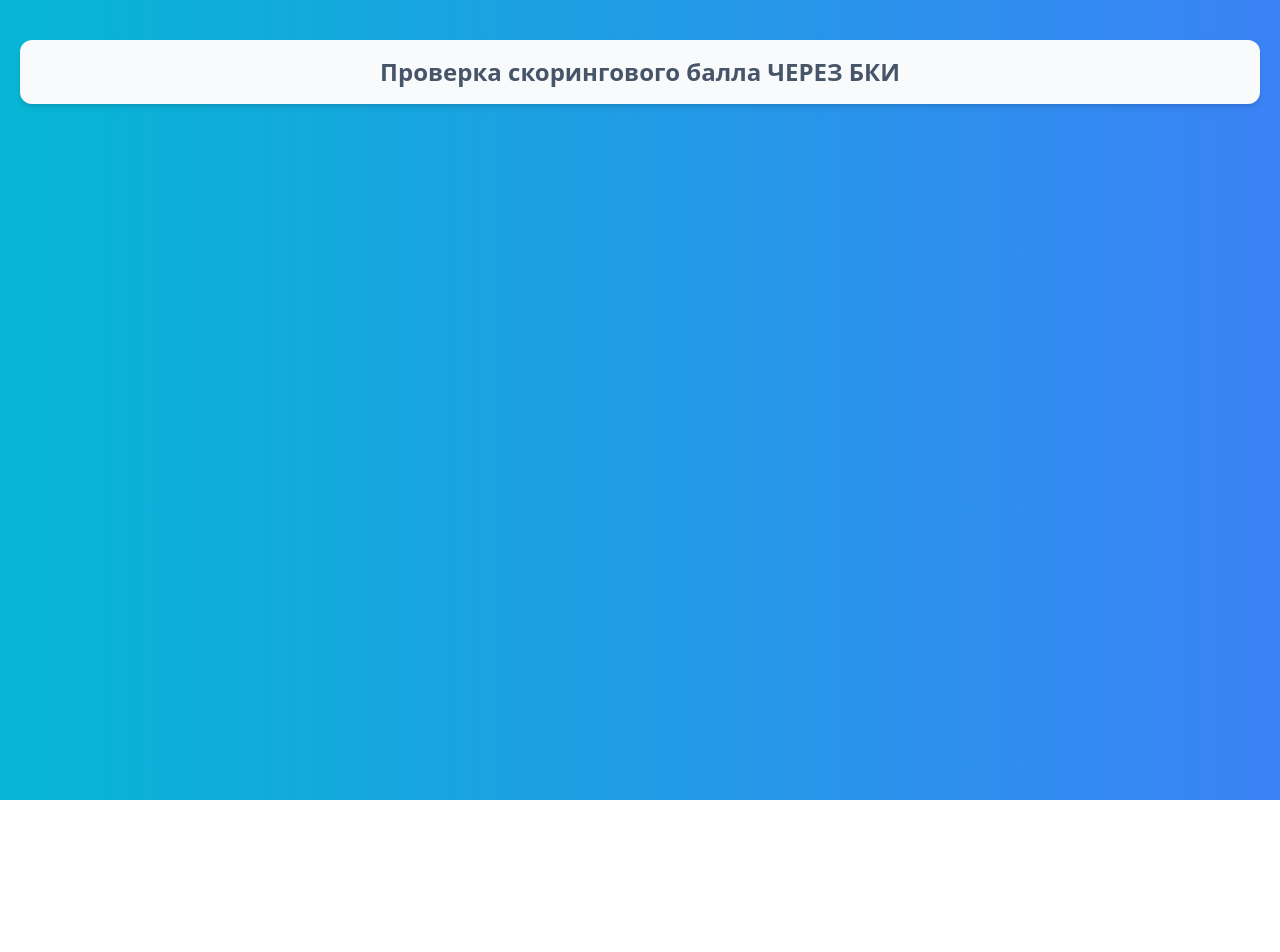
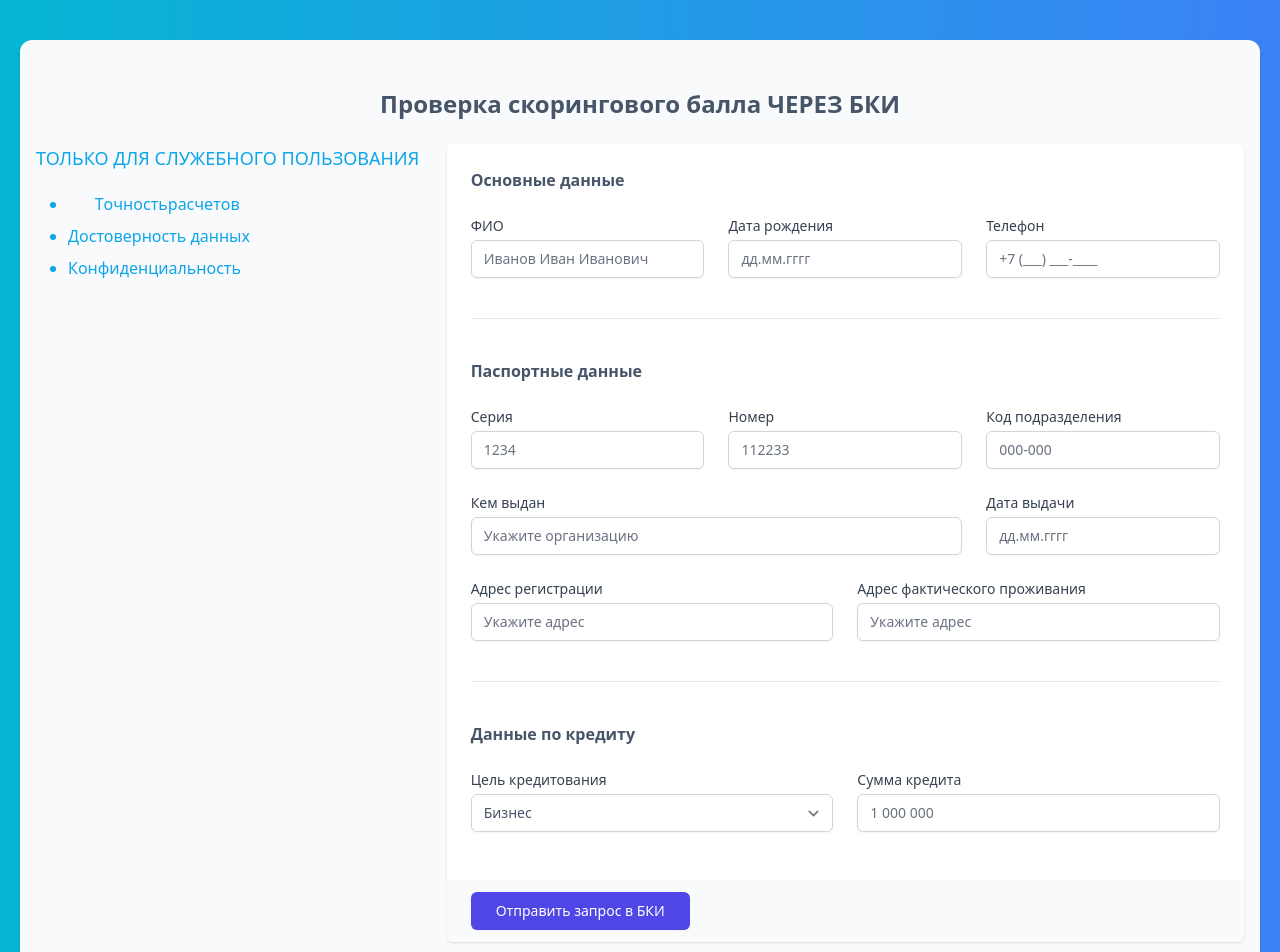
Before and after one commit to BRITVA-hp/fakeCredit, a Vue app: page / in a window 1280 px wide. Shown: the top 952 px of the page. Before the commit the page ends 800 px from the top, so only its background shows below. Built offline with nearby package versions, Linux system fonts and the light colour scheme.

Commit message:
animation

```diff
--- a/package.json
+++ b/package.json
@@ -16,6 +16,7 @@
   "devDependencies": {
     "@babel/core": "^7.12.16",
     "@babel/eslint-parser": "^7.12.16",
+    "@tailwindcss/forms": "^0.5.3",
     "@vue/cli-plugin-babel": "~5.0.0",
     "@vue/cli-plugin-eslint": "~5.0.0",
     "@vue/cli-service": "~5.0.0",
--- a/public/index.html
+++ b/public/index.html
@@ -1,5 +1,5 @@
 <!DOCTYPE html>
-<html lang="">
+<html lang="ru">
   <head>
     <meta charset="utf-8">
     <meta http-equiv="X-UA-Compatible" content="IE=edge">
--- /dev/null
+++ b/src/assets/js/textEffect.js
@@ -0,0 +1,34 @@
+export default (selector) => {
+    const elem = document.querySelector(selector)
+    const arrSym = elem.textContent.split('')
+    const val = Math.round(elem.scrollWidth/Math.sqrt(2))
+    const half = Math.floor(arrSym.length/2)
+
+    elem.textContent = ''
+    arrSym.forEach((sym, symIndex) => {
+        const span = document.createElement('span')
+        span.textContent = sym
+        span.style.display = 'inline-block'
+        span.style.transition = '1s'
+        if (symIndex < half) {
+            if (symIndex%2) {
+                span.style.transform = 'translate(-' + val + 'px, -' + val + 'px)'
+            } else {
+                span.style.transform = 'translate(-' + val + 'px, ' + val + 'px)'
+            }
+        }
+        elem.appendChild(span)
+        let start = null;
+
+        function step(timestamp) {
+            if (!start) start = timestamp;
+            const progress = timestamp - start;
+            span.style.transform = 'translateX(' + Math.min(progress / 10, 200) + 'px)';
+            if (progress < val) {
+                window.requestAnimationFrame(step);
+            }
+        }
+
+        window.requestAnimationFrame(step);
+    })
+}
--- a/src/components/Main.vue
+++ b/src/components/Main.vue
@@ -1,16 +1,129 @@
 <template>
-  <section class="py-10 px-5 section min-h-screen m-auto max-w-8xl bg-gradient-to-r from-cyan-500 to-blue-500">
-    <div class="container p-4 rounded-xl shadow-md m-auto bg-gray-50">
-      <h1 class="text-center font-bold text-lg lg:text-2xl text-slate-600">Проверка скорингового балла ЧЕРЕЗ БКИ</h1>
+  <section class="pt-10 sm:py-10 sm:px-5 section min-h-screen m-auto max-w-8xl bg-gradient-to-r from-cyan-500 to-blue-500 text-slate-600">
+    <div class="container sm:px-4 sm:py-12 rounded-xl sm:shadow-md m-auto sm:bg-gray-50">
+      <h1 class="text-white sm:text-slate-600 px-2 sm:p-0 mb-4 lg:mb-6 text-left lg:text-center font-bold text-xl lg:text-2xl">Проверка скорингового балла ЧЕРЕЗ БКИ</h1>
+
+      <div>
+        <div class="md:grid lg:grid-cols-3 md:gap-6">
+          <div class="lg:col-span-1">
+            <div class="px-4 sm:px-0">
+              <h3 class="text-sm lg:text-lg font-medium leading-6 mb-3 lg:mb-5 text-green-300 sm:text-sky-500">ТОЛЬКО ДЛЯ СЛУЖЕБНОГО   ПОЛЬЗОВАНИЯ</h3>
+              <ul class="list-disc pl-6 lg:pl-8 text-green-300 sm:text-sky-500">
+                <li class="effect lg:mb-2">Точность расчетов</li>
+                <li class="lg:mb-2">Достоверность данных</li>
+                <li class="lg:mb-2">Конфиденциальность</li>
+              </ul>
+            </div>
+          </div>
+          <div class="mt-5 lg:col-span-2 lg:mt-0">
+            <form action="#" method="POST">
+              <div class="overflow-hidden shadow sm:rounded-md">
+                <div class="bg-white px-4 py-5 pb-10 sm:p-6 sm:pb-12">
+                  <div class="grid grid-cols-6 gap-6">
+
+                    <h6 class="col-span-6 font-bold">Основные данные</h6>
+
+                    <div class="col-span-6 sm:col-span-2">
+                      <label for="first-name" class="block text-sm font-medium text-gray-700">ФИО</label>
+                      <input placeholder="Иванов Иван Иванович" type="text" name="first-name" id="first-name" autocomplete="given-name" class="mt-1 block w-full rounded-md border-gray-300 shadow-sm focus:border-indigo-500 focus:ring-indigo-500 sm:text-sm" />
+                    </div>
+
+                    <div class="col-span-6 sm:col-span-2">
+                      <label for="last-name" class="block text-sm font-medium text-gray-700">Дата рождения</label>
+                      <input placeholder="дд.мм.гггг" type="text" name="last-name" id="last-name" autocomplete="family-name" class="mt-1 block w-full rounded-md border-gray-300 shadow-sm focus:border-indigo-500 focus:ring-indigo-500 sm:text-sm" />
+                    </div>
+
+                    <div class="col-span-6 sm:col-span-2">
+                      <label for="last-name" class="block text-sm font-medium text-gray-700">Телефон</label>
+                      <input placeholder="+7 (___) ___-____" type="text" name="last-name" id="last-name" autocomplete="family-name" class="mt-1 block w-full rounded-md border-gray-300 shadow-sm focus:border-indigo-500 focus:ring-indigo-500 sm:text-sm" />
+                    </div>
+
+                    <hr class="col-span-6 my-4">
+
+                    <h6 class="col-span-6 font-bold">Паспортные данные</h6>
+
+                    <div class="col-span-6 sm:col-span-2">
+                      <label for="first-name" class="block text-sm font-medium text-gray-700">Серия</label>
+                      <input placeholder="1234" type="text" name="first-name" id="first-name" autocomplete="given-name" class="mt-1 block w-full rounded-md border-gray-300 shadow-sm focus:border-indigo-500 focus:ring-indigo-500 sm:text-sm" />
+                    </div>
+
+                    <div class="col-span-6 sm:col-span-2">
+                      <label for="first-name" class="block text-sm font-medium text-gray-700">Номер</label>
+                      <input placeholder="112233" type="text" name="first-name" id="first-name" autocomplete="given-name" class="mt-1 block w-full rounded-md border-gray-300 shadow-sm focus:border-indigo-500 focus:ring-indigo-500 sm:text-sm" />
+                    </div>
+
+                    <div class="col-span-6 sm:col-span-2">
+                      <label for="first-name" class="block text-sm font-medium text-gray-700">Код подразделения</label>
+                      <input placeholder="000-000" type="text" name="first-name" id="first-name" autocomplete="given-name" class="mt-1 block w-full rounded-md border-gray-300 shadow-sm focus:border-indigo-500 focus:ring-indigo-500 sm:text-sm" />
+                    </div>
+
+                    <div class="col-span-6 sm:col-span-4">
+                      <label for="email-address" class="block text-sm font-medium text-gray-700">Кем выдан</label>
+                      <input placeholder="Укажите организацию" type="text" name="email-address" id="email-address" autocomplete="email" class="mt-1 block w-full rounded-md border-gray-300 shadow-sm focus:border-indigo-500 focus:ring-indigo-500 sm:text-sm" />
+                    </div>
+
+                    <div class="col-span-6 sm:col-span-2">
+                      <label for="first-name" class="block text-sm font-medium text-gray-700">Дата выдачи</label>
+                      <input placeholder="дд.мм.гггг" type="text" name="first-name" id="first-name" autocomplete="given-name" class="mt-1 block w-full rounded-md border-gray-300 shadow-sm focus:border-indigo-500 focus:ring-indigo-500 sm:text-sm" />
+                    </div>
+
+                    <div class="col-span-6 sm:col-span-3">
+                      <label for="first-name" class="block text-sm font-medium text-gray-700">Адрес регистрации</label>
+                      <input placeholder="Укажите адрес" type="text" name="first-name" id="first-name" autocomplete="given-name" class="mt-1 block w-full rounded-md border-gray-300 shadow-sm focus:border-indigo-500 focus:ring-indigo-500 sm:text-sm" />
+                    </div>
+
+                    <div class="col-span-6 sm:col-span-3">
+                      <label for="first-name" class="block text-sm font-medium text-gray-700">Адрес фактического проживания</label>
+                      <input placeholder="Укажите адрес" type="text" name="first-name" id="first-name" autocomplete="given-name" class="mt-1 block w-full rounded-md border-gray-300 shadow-sm focus:border-indigo-500 focus:ring-indigo-500 sm:text-sm" />
+                    </div>
+
+                    <hr class="col-span-6 my-4">
+
+                    <h6 class="col-span-6 font-bold">Данные по кредиту</h6>
+
+                    <div class="col-span-6 sm:col-span-3">
+                      <label for="country" class="block text-sm font-medium text-gray-700">Цель кредитования</label>
+                      <select id="country" name="country" autocomplete="country-name" class="mt-1 block w-full rounded-md border border-gray-300 bg-white py-2 px-3 shadow-sm focus:border-indigo-500 focus:outline-none focus:ring-indigo-500 sm:text-sm">
+                        <option>Бизнес</option>
+                        <option>Рефинансирование</option>
+                        <option>Рефинансирование+Потребительский</option>
+                        <option>Улучшение жилищных условий</option>
+                        <option>Потребительский</option>
+                        <option>Автомобиль</option>
+                        <option>Недвижимость</option>
+                        <option>Ипотека 6.9%</option>
+                      </select>
+                    </div>
+
+                    <div class="col-span-6 sm:col-span-3">
+                      <label for="street-address" class="block text-sm font-medium text-gray-700">Сумма кредита</label>
+                      <input placeholder="1 000 000" type="text" name="street-address" id="street-address" autocomplete="street-address" class="mt-1 block w-full rounded-md border-gray-300 shadow-sm focus:border-indigo-500 focus:ring-indigo-500 sm:text-sm" />
+                    </div>
+                  </div>
+                </div>
+                <div class="bg-gray-50 px-4 py-3 sm:px-6">
+                  <button type="submit" class="w-full sm:w-auto inline-flex justify-center rounded-md border border-transparent bg-indigo-600 py-2 px-6 text-sm font-medium text-white shadow-sm hover:bg-indigo-700 focus:outline-none focus:ring-2 focus:ring-indigo-500 focus:ring-offset-2">Отправить запрос в БКИ</button>
+                </div>
+              </div>
+            </form>
+          </div>
+        </div>
+      </div>
     </div>
   </section>
 </template>
 
 <script>
+
+import textEffect from "@/assets/js/textEffect";
+
 export default {
   name: 'HelloWorld',
   props: {
     msg: String
+  },
+  mounted() {
+    textEffect('.effect')
   }
 }
 </script>
--- a/tailwind.config.js
+++ b/tailwind.config.js
@@ -1,8 +1,11 @@
 /** @type {import('tailwindcss').Config} */
+
 module.exports = {
     purge: ['./src/**/*.{vue,js,ts,jsx,tsx}'],
     theme: {
     extend: {},
     },
-    plugins: [],
+    plugins: [
+        require('@tailwindcss/forms')
+    ],
 }
```
Also changed, not shown: 1 other file (tests, documents, lock files or other folders).
